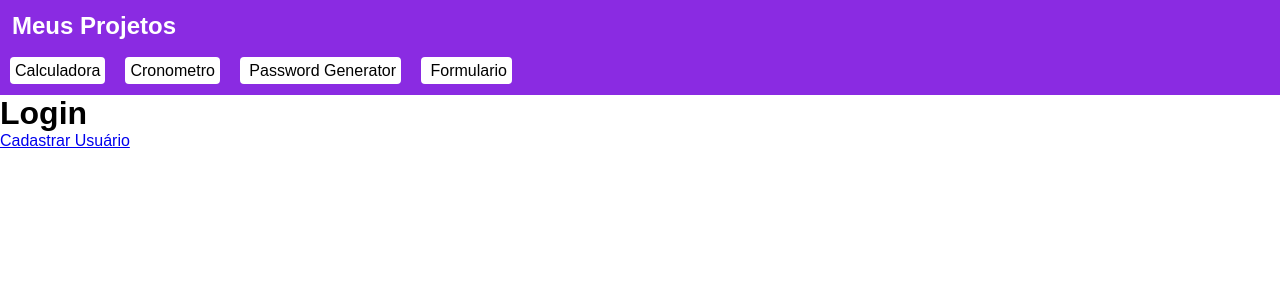
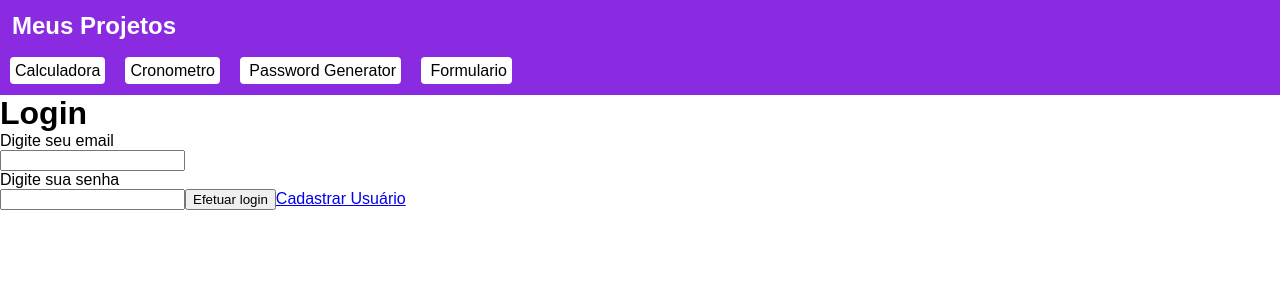
Before and after one commit to pauloszuparits/React-Portifolio, a React (Create React App) app in the folder my-app/: page /formulario in a window 1280 px wide. Shown: the top 300 px of the page. Built offline with nearby package versions, Linux system fonts and the light colour scheme.

Commit message:
Começo da função logar na página login + adição de algumas ideias como comentários na pagina de cadastro

```diff
--- a/my-app/src/pages/Formulario/Cadastro/index.js
+++ b/my-app/src/pages/Formulario/Cadastro/index.js
@@ -1,3 +1,6 @@
+//Fazer uma verificaação de tentativa de senha com login e armazenar no local storage
+//caso o usuario esteja logado fazer um joguinho
+
 import { useState } from "react/cjs/react.development"
 import firebase from "../../../firebaseConnection";
 import { Link } from "react-router-dom";
@@ -85,7 +88,7 @@ export default function Formulario(){
                 <p>Digite seu email</p>
                 <input type="text" value={email} onChange={(e) => {setEmail(e.target.value)}}/>
                 <p>Digite sua senha</p>
-                <input type="text" value={senha} onChange={(e) => {setSenha(e.target.value)}}/>
+                <input type="password" value={senha} onChange={(e) => {setSenha(e.target.value)}}/>
             </div>
                 <button onClick={ novoUsuario }>Cadastrar</button>
         </>
--- a/my-app/src/pages/Formulario/Login/index.js
+++ b/my-app/src/pages/Formulario/Login/index.js
@@ -1,8 +1,54 @@
 import { Link } from "react-router-dom"
+import { useState } from "react/cjs/react.development"
+import firebase from "../../../firebaseConnection";
 export default function Login(){
+    const [email, setEmail] = useState('');
+    const [senha, setSenha] = useState('');
+    const [usuario, setUsuario] = useState({});
+    const [logado, setLogado] = useState(false);
+
+    async function login(){
+        await firebase.auth().signInWithEmailAndPassword(email, senha)
+        .then(async(value)=>{
+            await firebase.firestore().collection('usuarios')
+            .doc(value.user.uid)
+            .get()
+            .then((snapshot)=>{
+                setUsuario({
+                    nome: snapshot.data().nome,
+                    cargo: snapshot.data().cargo,
+                    empresa: snapshot.data().empresa,
+                    idade: snapshot.data().idade
+                });
+            })
+            setLogado(true);
+        })
+        .catch((error)=>{
+            if(error.code === "auth/invalid-email"){
+                alert('email invalido')
+            }
+            if(error.code === "auth/wrong-password"){
+                alert('senha Invalida')
+            }
+        });
+    }
+
+    if(logado){
+        return(
+            <>
+                <h1>Você está logado</h1>
+            </>
+        )
+    }
+
     return(
         <>
             <h1>Login</h1>
+            <p>Digite seu email</p>
+            <input type="text" onChange={(e)=>{setEmail(e.target.value)}}/>
+            <p>Digite sua senha</p>
+            <input type="password" onChange={(e)=>{setSenha(e.target.value)}}/>
+            <button>Efetuar login</button>
             <Link to="/formulario/cadastro">Cadastrar Usuário</Link>
         </>
     )
```
